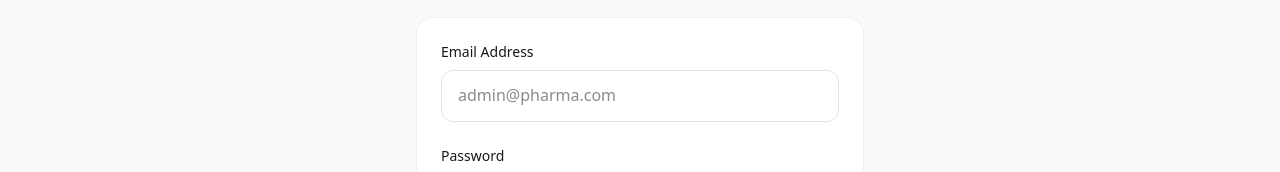
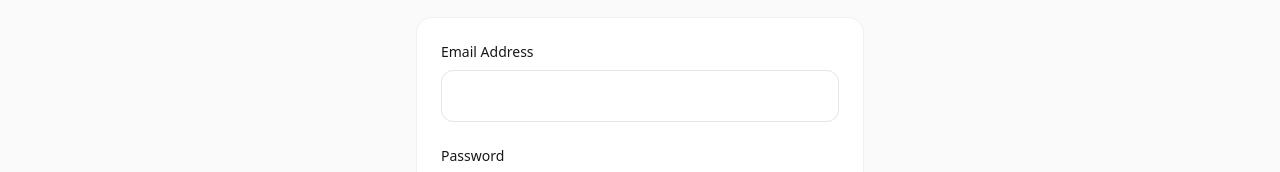
Before and after one commit to nishant15jain/pharama-web, a Next.js app: page /admin/login in a window 1280 px wide. Shown: the part 376-548 px from the top of the page. Built offline with nearby package versions, Linux system fonts and the light colour scheme.

Commit message:
fixes done

```diff
--- a/app/admin/login/page.tsx
+++ b/app/admin/login/page.tsx
@@ -64,7 +64,7 @@ export default function AdminLoginPage() {
               type="email"
               value={email}
               onChange={(e) => setEmail(e.target.value)}
-              placeholder="admin@pharma.com"
+              placeholder=""
               required
               className="w-full px-4 py-3 border border-border rounded-xl focus:outline-none focus:ring-2 focus:ring-primary/20 focus:border-primary transition-all"
             />
```
